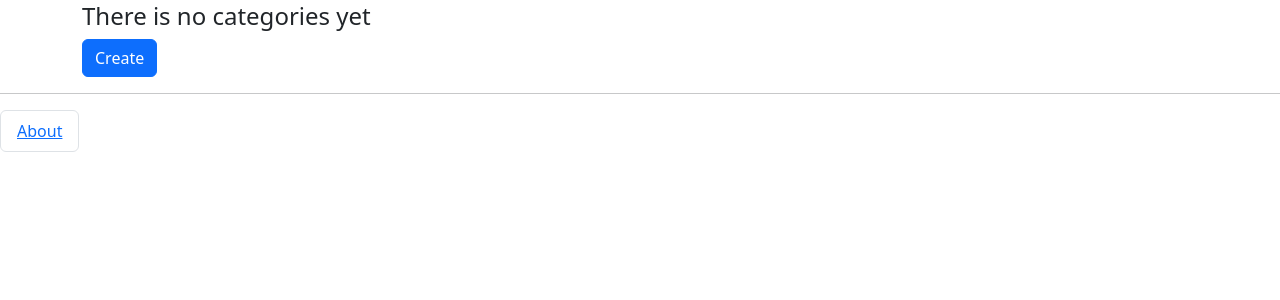
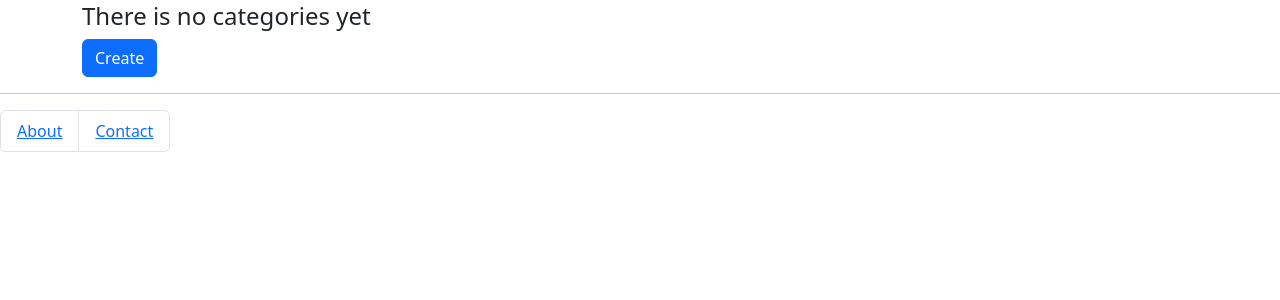
Before and after one commit to Chooook/otus_django, a Django app: template equipment/templates/equipment/category_list.html in a window 1280 px wide. Shown: the part 129-429 px from the top of the page. Run offline with Django 4.2, Linux system fonts and the light colour scheme; the template is opened without the code that fills it, so the values that code supplies are empty; some libraries are stand-ins or nearby versions.

Commit message:
add(base templates) contact form link to footer menu

```diff
--- a/templates/include/footer_menu.html
+++ b/templates/include/footer_menu.html
@@ -1,3 +1,4 @@
 <ul class="list-group list-group-horizontal">
     <li class="list-group-item"><a href="{% url 'equipment:about' %}">About</a></li>
+    <li class="list-group-item"><a href="{% url 'equipment:contact' %}">Contact</a></li>
 </ul>
```
